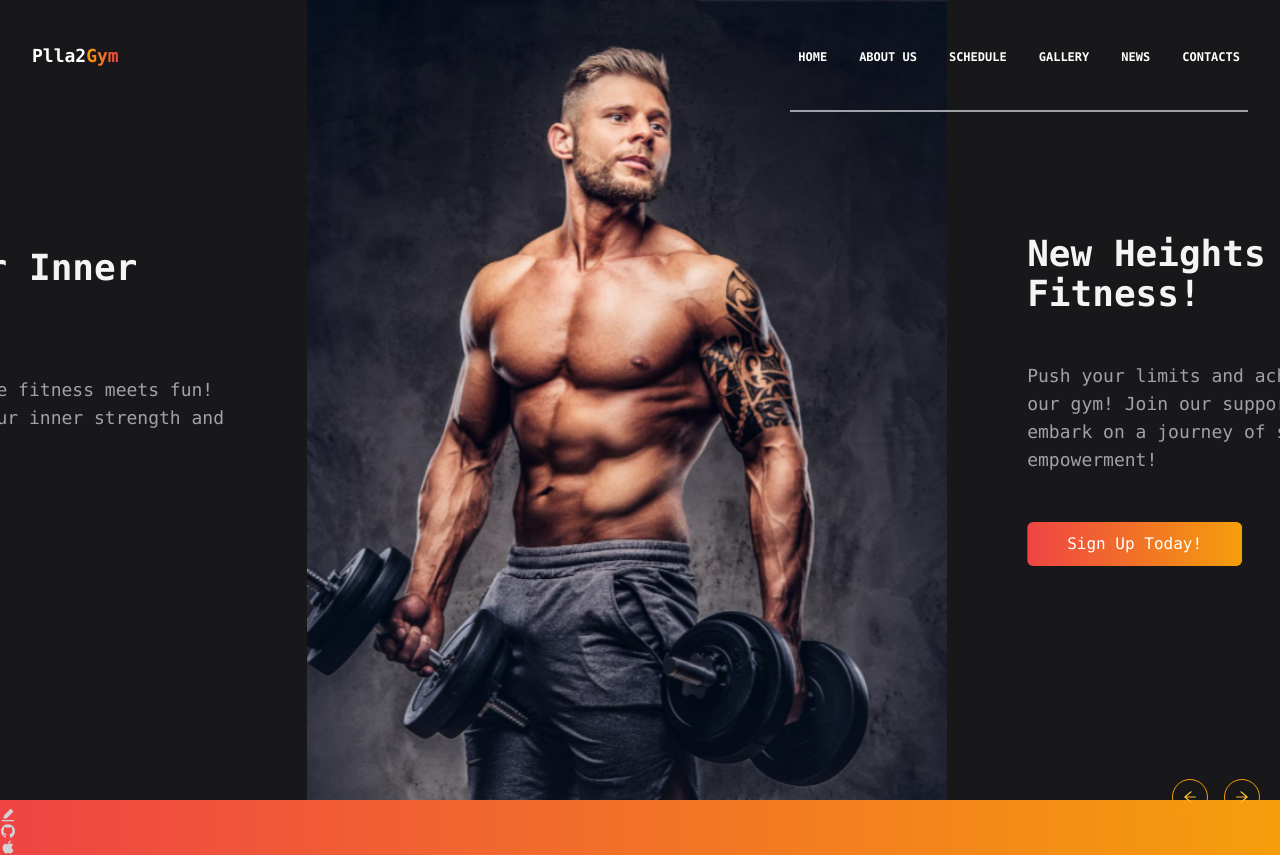
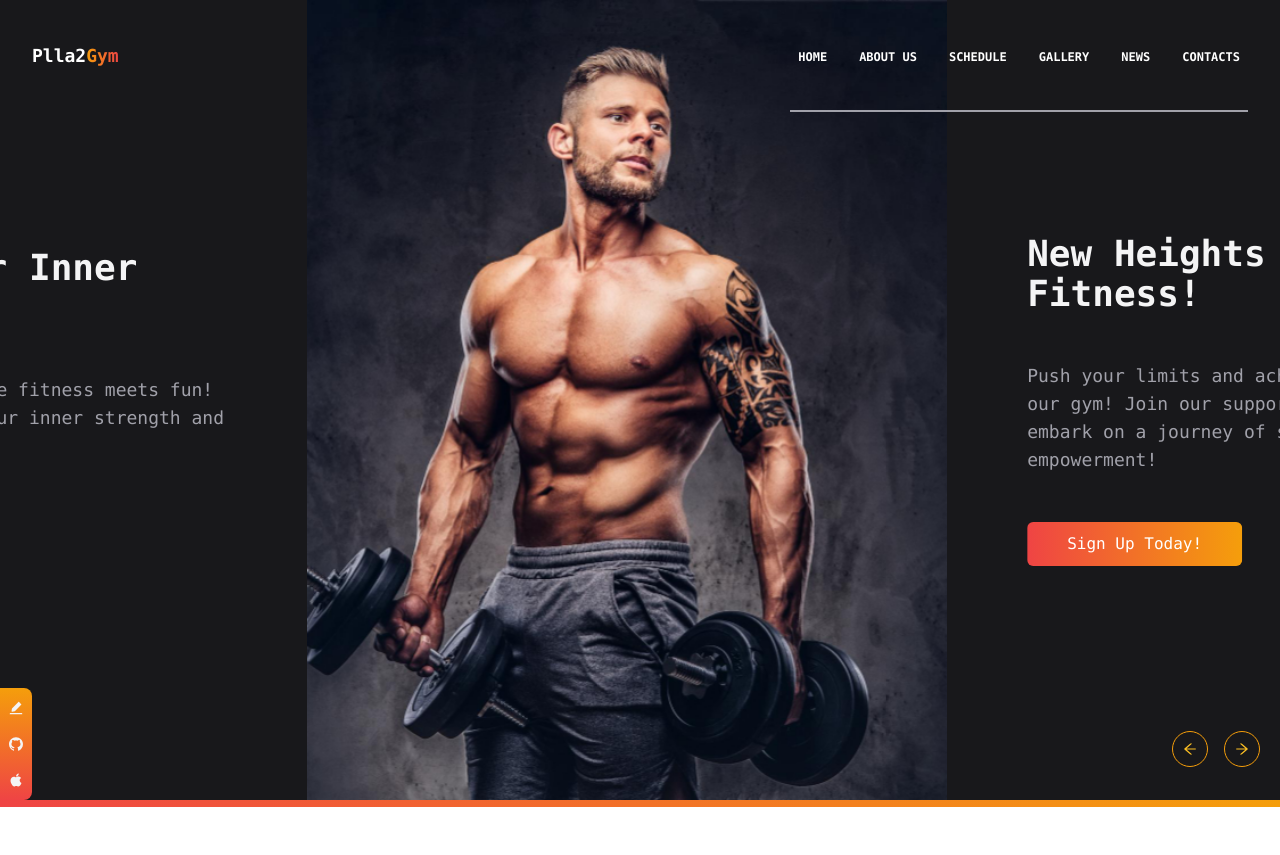
Before and after one commit to plla2/Nasa, a React (Vite) app: page / in a window 1280 px wide. After the commit the page ends 807 px from the top, so only its background shows below. Built offline with nearby package versions, Linux system fonts and the light colour scheme.

Commit message:
Style: 고정소셜바 style

```diff
--- a/src/components/molecules/StickyIcons.tsx
+++ b/src/components/molecules/StickyIcons.tsx
@@ -4,14 +4,26 @@ import { AiFillApple } from "@react-icons/all-files/ai/AiFillApple";
 
 const StickyIcons = () => {
   return (
-    <aside>
-      <a href="https://jhbljs92.tistory.com/" target="_blank">
+    <aside className="fixed lg:bottom-0  bottom-1/2 left-0 flex flex-col gap-5 items-center bg-gradient-to-t z-40 from-red-500 to-amber-500 rounded-r-lg py-3 px-2 ">
+      <a
+        href="https://jhbljs92.tistory.com/"
+        target="_blank"
+        className="text-zinc-100 hover:text-zinc-400"
+      >
         <AiFillEdit />
       </a>
-      <a href="https://github.com/plla2" target="_blank">
+      <a
+        href="https://github.com/plla2"
+        target="_blank"
+        className="text-zinc-100 hover:text-zinc-400"
+      >
         <AiFillGithub />
       </a>
-      <a href="https://plla2.netlify.app/" target="_blank">
+      <a
+        href="https://plla2.netlify.app/"
+        target="_blank"
+        className="text-zinc-100 hover:text-zinc-400"
+      >
         <AiFillApple />
       </a>
     </aside>
```
